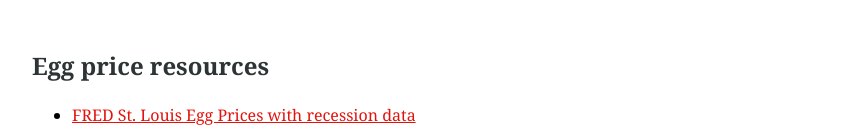
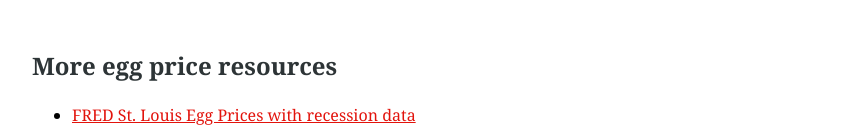
Before and after one commit to clairefro/the-eggconomist, a plain HTML site: page docs/index.html in a window 1280 px wide. Shown: the part 1186-1319 px from the top of the page, without its empty margins (208-1062 px from the left). Drawn offline with nearby package versions, Linux system fonts and the light colour scheme; some packages are replaced by stand-ins of ours; a script that the page names is missing.

Commit message:
update wording

```diff
--- a/docs/index.html
+++ b/docs/index.html
@@ -137,7 +137,7 @@
           </p>
         </section>
         <section>
-          <h2>Egg price resources</h2>
+          <h2>More egg price resources</h2>
           <ul>
             <li>
               <a
```
